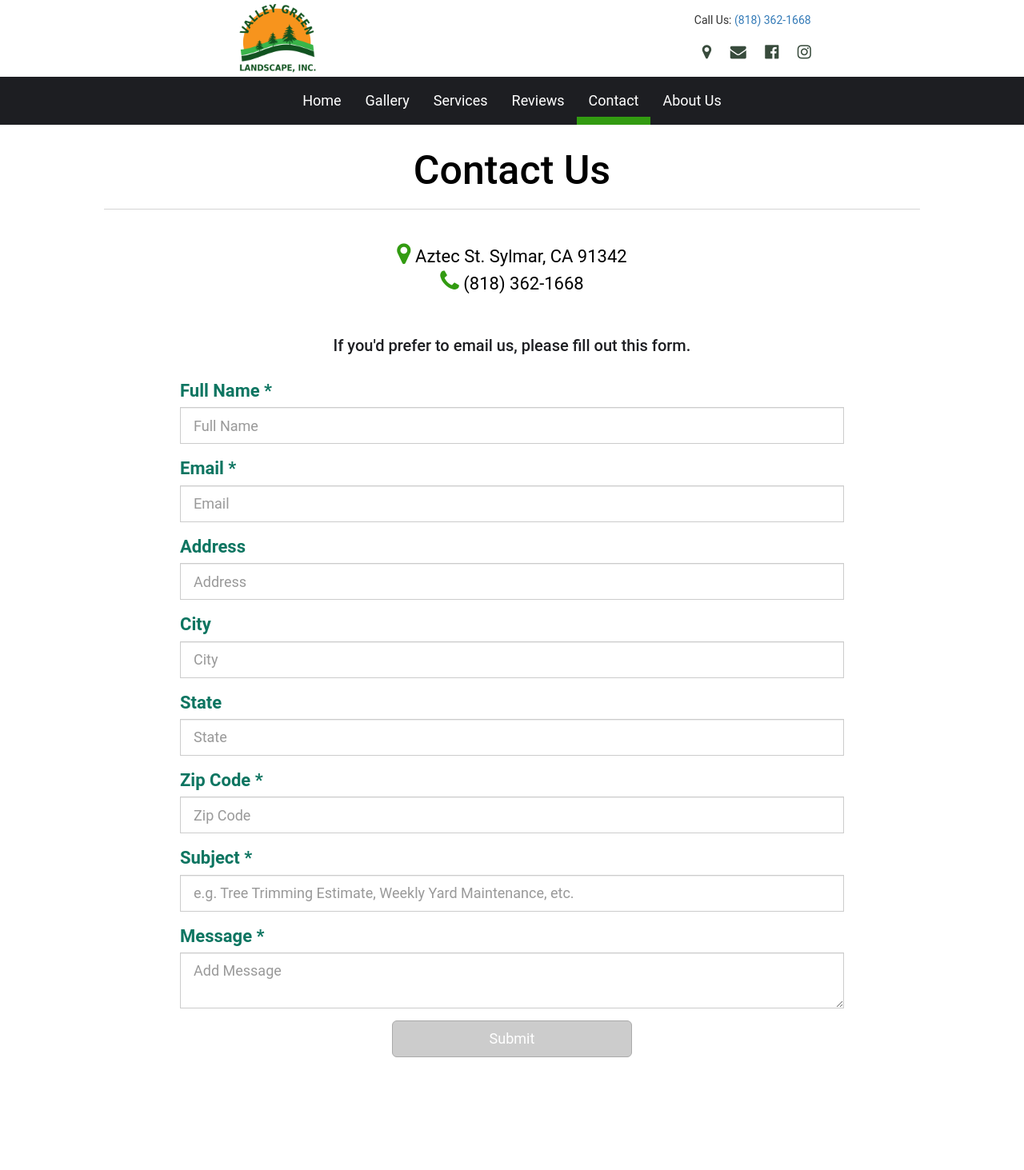
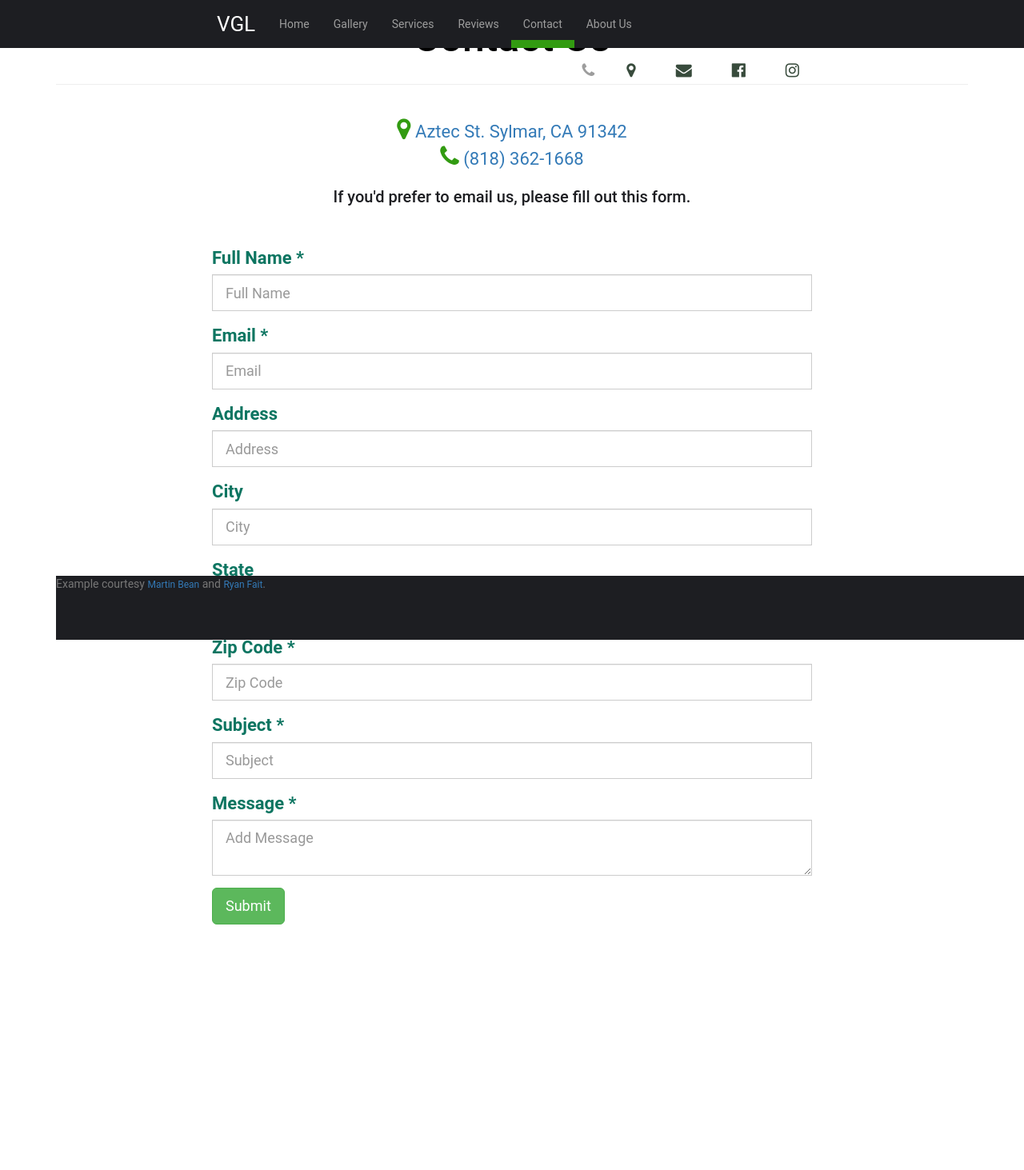
Before and after one commit to rahuezo/vgl, a Django app: page /valley_green_landscape/contact/ in a window 1280 px wide. Shown: the whole page at 80% size. Before the commit the page ends 1322 px from the top, so only its background shows below. Run offline with Django 3.2, Linux system fonts and the light colour scheme; some libraries are stand-ins or nearby versions.

Commit message:
Fixed navbar and viewing on small devices

```diff
--- a/vgl/valley_green_landscape/templates/valley_green_landscape/contact.html
+++ b/vgl/valley_green_landscape/templates/valley_green_landscape/contact.html
@@ -18,10 +18,10 @@
 <body>
 	<!--TOP OF WEBSITE-->
 
-	<div class="jumbotron">
+	<!-- <div class="jumbotron">
 		<div class="row">
 			<img src="{% static 'valley_green_landscape/img/VGL_LOGO.png' %}" alt="{% static 'valley_green_landscape/img/VGL_LOGO.png' %}" class="page-logo-top">
-			<!--<h1 id="page-brand">Valley Green Landscape</h1>-->
+
 			<div class="contact-info-top">
 				Call Us: <a href="tel:8183621668">(818) 362-1668</a><br><br>
 				<a href="https://goo.gl/maps/GKUjoHKAS4x" target="_blank" class="no_underline"><i class="fa fa-map-marker" id="address-map-icon" style="font-size:20px"></i></a>
@@ -31,9 +31,9 @@
 			</div>
 		</div>
 
-	</div>
+	</div> -->
 
-    <nav class="navbar navbar-inverse" id="navbar">
+  <nav class="navbar navbar-inverse navbar-fixed-top">
     <div class="container-fluid">
     <!-- Brand and toggle get grouped for better mobile display -->
       <div class="navbar-header">
@@ -43,13 +43,15 @@
           <span class="icon-bar"></span>
           <span class="icon-bar"></span>
         </button>
-           <a class="navbar-brand" id="page-brand-onscroll" href="#" class="desktop-brand">Valley Green Landscape</a>
+        <a class="navbar-brand" href="{% url 'valley_green_landscape:index' %}" class="desktop-brand">
+          <!-- <img src="{% static 'valley_green_landscape/img/VGL_LOGO.png' %}" alt="{% static 'valley_green_landscape/img/VGL_LOGO.png' %}" id="navbar-logo"> -->
+          VGL
+        </a>
       </div>
 
       <!-- Collect the nav links, forms, and other content for toggling -->
       <div class="collapse navbar-collapse" id="bs-example-navbar-collapse-1">
-
-           <ul class="nav navbar-nav navbar-center" id="top-links">
+        <ul class="nav navbar-nav navbar-left" id="top-links">
           <li><a href="{% url 'valley_green_landscape:index' %}">Home</a></li>
           <li><a href="{% url 'valley_green_landscape:gallery' %}">Gallery</a></li>
           <li><a href="{% url 'valley_green_landscape:services' %}">Services</a></li>
@@ -57,130 +59,158 @@
           <li><a href="{% url 'valley_green_landscape:contact' %}" class="current">Contact</a></li>
           <li><a href="{% url 'valley_green_landscape:about' %}">About Us</a></li>
         </ul>
+
+        <ul class="nav navbar-nav navbar-right" id="navbar-social-media">
+          <li><a href="tel:8183621668"><i class="fa fa-phone" aria-hidden="true" id="phone-icon" style="font-size:20px"></i></a></li>
+          <li><a href="https://goo.gl/maps/GKUjoHKAS4x" target="_blank" class="no_underline"><i class="fa fa-map-marker" id="address-map-icon" style="font-size:20px"></i></a></li>
+  			  <li><a href="mailto:vgl@gmail.com"><i class="fa fa-envelope" aria-hidden="true" id="email-icon" style="font-size:20px"></i></a></li>
+  				<li><a href="http://facebook.com"><i class="fa fa-facebook-official" id="facebook" style="font-size:20px"></i></a></li>
+  				<li><a href="http://instagram.com"><i class="fa fa-instagram" id="instagram" style="font-size:20px"></i></a></li>
+        </ul>
       </div><!-- /.navbar-collapse -->
     </div><!-- /.container-fluid -->
   </nav>
 
 	<!--END TOP OF WEBSITE-->
 
-	<div id="contact-wrapper" class="container first-gallery-element">
-		<div class="jumbotron text-center contact-info center">
+  <div class="container">
+      <div class="row">
+        <div class="text-center">
           <h1 class='main-title'>Contact Us</h1>
+        </div>
+      </div>
 
-				<hr>
+			<hr><br>
 
-				<br>
-
-				<div id="contact-info">
+      <div>
 				<div class="row">
-						<div id="address">
+          <div id="address" class="text-center">
 						<i class="fa fa-map-marker" style="font-size:30px"></i>
 						<a href="https://goo.gl/maps/GKUjoHKAS4x" target="_blank" class="no_underline">Aztec St. Sylmar, CA 91342</a>
+          </div>
+        </div>
 
 				<div class="row">
-						<div id="phone">
+					<div id="phone" class="text-center">
 						<i class="fa fa-phone" aria-hidden="true"  style="font-size:30px"></i>
 						<a href="tel:8183621668">(818) 362-1668</a>
 					</div>
 				</div>
+
+        <div class="row">
+          <div class="text-center">
+            <h1 id="form-msg" class="text-center">If you'd prefer to email us, please fill out this form.</h1>
           </div>
-		</div>
-
-		<br>
+        </div><br><br>
 
         {% if messages %}
+    		{% for message in messages %}
 
-		{% for message in messages %}
-			<br>
+        <div class="row text-center">
+          <div class="col-lg-8 col-lg-offset-2 col-md-8 col-md-offset-2 col-sm-10 col-sm-offset-1 col-xs-10 col-xs-offset-1">
             <div class="alert alert-success alert-dismissable" id="successful-post">
               <a href="#" class="close" data-dismiss="alert" aria-label="close">&times;</a>
               <strong>{{ message|safe }}</strong>
             </div>
+          </div>
+        </div>
+
     		{% endfor %}
-
         {% endif %}
 
-		<div id="email-form-container">
-			<h1 id="form-msg" class="text-center">If you'd prefer to email us, please fill out this form.</h1>
-			<br>
-
-			<div class="email-form">
-				<form action="{% url 'valley_green_landscape:send_email' %}" class="text-center" method="post">
+        <form action="{% url 'valley_green_landscape:send_email' %}" method="post">
           {% csrf_token %}
           <div class="row">
-						<div class="form-group text-left">
-							<label>Full Name *</label>
-							<input type="text" placeholder="Full Name" class="form-control input-lg" name="user-name" required>
+            <div class="col-lg-8 col-lg-offset-2 col-md-8 col-md-offset-2 col-sm-10 col-sm-offset-1 col-xs-10 col-xs-offset-1">
+              <div class="form-group">
+                <label for="user-name">Full Name *</label>
+                <input type="text" class="form-control input-lg" id="user-name" name="user-name" placeholder="Full Name" required>
+              </div>
             </div>
           </div>
 
           <div class="row">
-						<div class="form-group text-left">
-							<label>Email *</label>
-							<input type="email" placeholder="Email" class="form-control input-lg" name="user-email" required>
+            <div class="col-lg-8 col-lg-offset-2 col-md-8 col-md-offset-2 col-sm-10 col-sm-offset-1 col-xs-10 col-xs-offset-1">
+              <div class="form-group">
+                <label for="user-email">Email *</label>
+                <input type="email" class="form-control input-lg" id="user-email" name="user-email" placeholder="Email" required>
+              </div>
             </div>
           </div>
 
           <div class="row">
-						<div class="form-group text-left">
-							<label>Address</label>
-							<input type="text" placeholder="Address" class="form-control input-lg" name="address-line">
+            <div class="col-lg-8 col-lg-offset-2 col-md-8 col-md-offset-2 col-sm-10 col-sm-offset-1 col-xs-10 col-xs-offset-1">
+              <div class="form-group">
+                <label for="address-line">Address</label>
+                <input type="text" class="form-control input-lg" id="address-line" name="address-line" placeholder="Address">
+              </div>
             </div>
           </div>
 
           <div class="row">
-						<div class="form-group text-left">
-							<label>City</label>
-							<input type="text" placeholder="City" class="form-control input-lg" name="city-line">
+            <div class="col-lg-8 col-lg-offset-2 col-md-8 col-md-offset-2 col-sm-10 col-sm-offset-1 col-xs-10 col-xs-offset-1">
+              <div class="form-group">
+                <label for="city-line">City</label>
+                <input type="text" class="form-control input-lg" id="city-line" name="city-line" placeholder="City">
+              </div>
             </div>
           </div>
 
           <div class="row">
-						<div class="form-group text-left">
-							<label>State</label>
-							<input type="text" placeholder="State" class="form-control input-lg" name="state-line">
+            <div class="col-lg-8 col-lg-offset-2 col-md-8 col-md-offset-2 col-sm-10 col-sm-offset-1 col-xs-10 col-xs-offset-1">
+              <div class="form-group">
+                <label for="state-line">State</label>
+                <input type="text" class="form-control input-lg" id="state-line" name="state-line" placeholder="State">
+              </div>
             </div>
           </div>
 
           <div class="row">
-						<div class="form-group text-left">
-							<label>Zip Code *</label>
-							<input type="text" placeholder="Zip Code" class="form-control input-lg" name="zip-line" required>
+            <div class="col-lg-8 col-lg-offset-2 col-md-8 col-md-offset-2 col-sm-10 col-sm-offset-1 col-xs-10 col-xs-offset-1">
+              <div class="form-group">
+                <label for="zip-line">Zip Code *</label>
+                <input type="number" class="form-control input-lg" id="zip-line" name="zip-line" placeholder="Zip Code" required>
+              </div>
             </div>
           </div>
 
           <div class="row">
-						<div class="form-group text-left">
-							<label>Subject *</label>
-							<input type="text" placeholder="e.g. Tree Trimming Estimate, Weekly Yard Maintenance, etc." class="form-control input-lg" name="user-subject" required>
+            <div class="col-lg-8 col-lg-offset-2 col-md-8 col-md-offset-2 col-sm-10 col-sm-offset-1 col-xs-10 col-xs-offset-1">
+              <div class="form-group">
+                <label for="user-subject">Subject *</label>
+                <input type="text" class="form-control input-lg" id="user-subject" name="user-subject" placeholder="Subject" required>
+              </div>
             </div>
           </div>
 
           <div class="row">
-						<div class="form-group text-left">
-							<label>Message *</label>
-							<textarea placeholder="Add Message" class="form-control input-lg" name="user-message" required></textarea>
+            <div class="col-lg-8 col-lg-offset-2 col-md-8 col-md-offset-2 col-sm-10 col-sm-offset-1 col-xs-10 col-xs-offset-1">
+              <div class="form-group">
+                <label for="user-message">Message *</label>
+                <textarea placeholder="Add Message" class="form-control input-lg" id="user-message" name="user-message" required></textarea>
+              </div>
+            </div>
+          </div>
+
+          <div class="row">
+            <div class="col-lg-8 col-lg-offset-2 col-md-8 col-md-offset-2 col-sm-10 col-sm-offset-1 col-xs-10 col-xs-offset-1">
+              <button type="submit" class="btn btn-success btn-lg" id="email-form-submit-btn">Submit</button>
+            </div>
+          </div>
+        </form>
 			</div>
   </div>
 
 
-					<div class="row text-center">
-						<button type="submit" class="btn btn-primary btn-lg submit-btn">
-							Submit
-						</button>
-					</div>
-				</form>
+	<a id="back-to-top" href="#" class="btn btn-success btn-lg back-to-top" role="button" title="Click to return to the top of the page" data-toggle="tooltip" data-placement="left"><span class="glyphicon glyphicon-chevron-up"></span></a>
+
+
+<div class="container">
+	<div id="footer">
+
+      <p class="text-muted credit">Example courtesy <a href="http://martinbean.co.uk">Martin Bean</a> and <a href="http://ryanfait.com/sticky-footer/">Ryan Fait</a>.</p>
   </div>
 </div>
-		<a id="back-to-top" href="#" class="btn btn-success btn-lg back-to-top" role="button" title="Click to return to the top of the page" data-toggle="tooltip" data-placement="left"><span class="glyphicon glyphicon-chevron-up"></span></a>
-    </div>
-	<br><br><br><br>
-
-	<!--<div id="footer">
-      <div class="container">
-        <p class="text-muted credit">Example courtesy <a href="http://martinbean.co.uk">Martin Bean</a> and <a href="http://ryanfait.com/sticky-footer/">Ryan Fait</a>.</p>
-      </div>
-    </div>-->
 
 
 
```
Also changed, not shown: vgl/valley_green_landscape/static/valley_green_landscape/css/style.css (+194 -68 lines), vgl/valley_green_landscape/static/valley_green_landscape/js/main.js (+8 -17 lines). Lines whose indentation alone changed are shown as unchanged.
